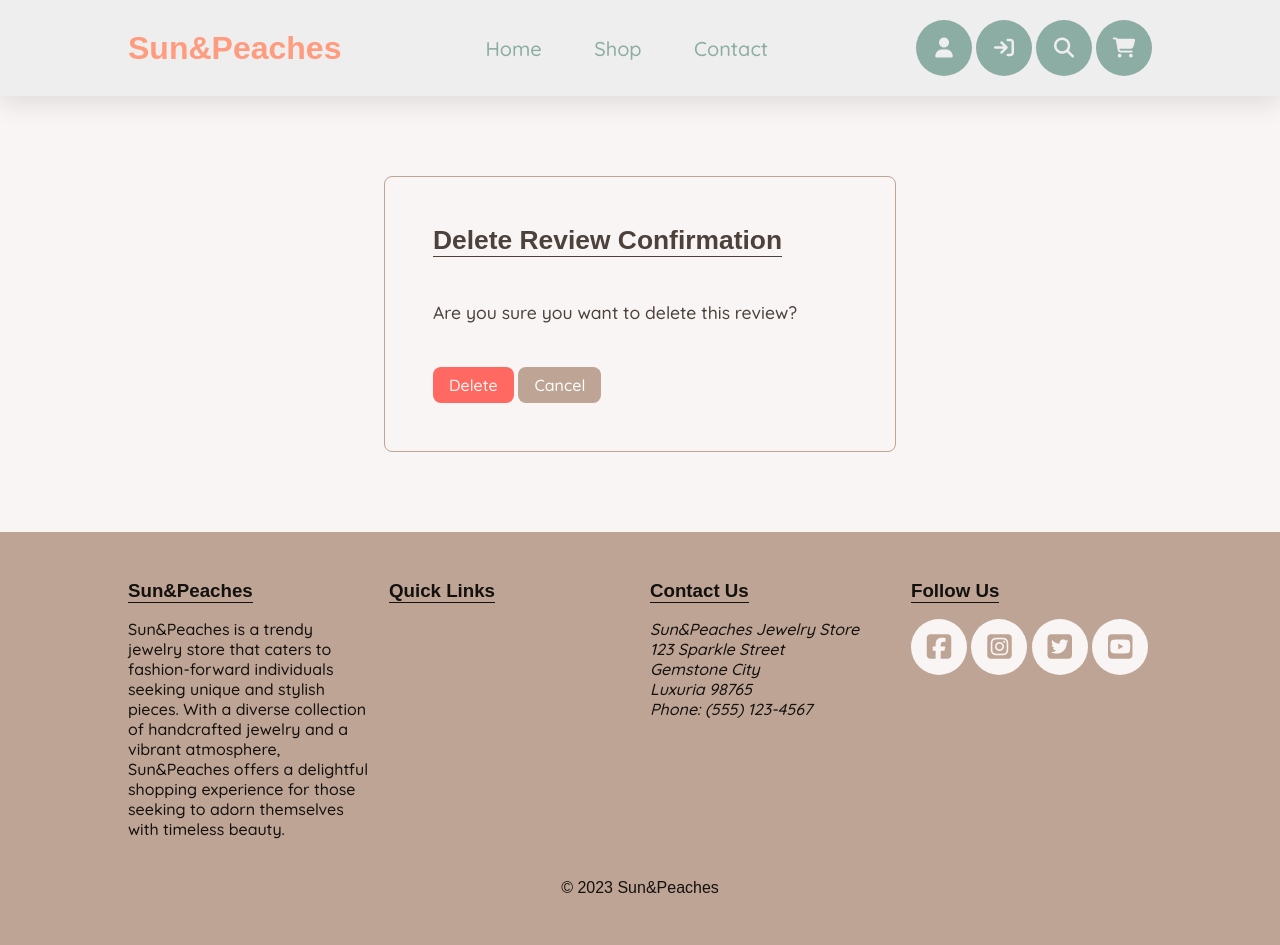
After one commit to radule90/CI_PP_5, a Django app: page /shop/delete_review/1/ in a window 1280 px wide. The commit adds this page. Run offline with Django 4.2, Linux system fonts and the light colour scheme; the visitor is signed in with stand-in values (Sample User, id 1); data that the repository does not hold is empty; some libraries are stand-ins or nearby versions; some web fonts are replaced.

Commit message:
Add delete_review view, confirm page, style, url

```diff
--- a/homepage/templates/homepage/index.html
+++ b/homepage/templates/homepage/index.html
@@ -6,7 +6,7 @@
 <div class="wrapper">
     hello world
 </div>
-<section class="subscription-wrapper">
+<div class="subscription-wrapper">
     <section class="subscription-inner-wrapper">
         <h2>Subscribe to our Newsletter</h2>
         <p>Subscribe to our newsletter for a sunshine-filled dose of exclusive deals and sparkling new arrivals from Sun & Peaches Jewelry.</p>
@@ -23,5 +23,5 @@
             <button type="submit" class="btn btn-add custom-pointer">Subscribe</button>
         </form>
     </section>
-</section>
+</div>
 {% endblock content %}
--- /dev/null
+++ b/product/templates/product/delete_review_confirm.html
@@ -0,0 +1,21 @@
+{% extends 'base.html' %}
+{% load static %}
+{% block head_title %}Delete Review Confirmation{% endblock head_title %}
+{% block content %}
+<div class="wrapper">
+    <section class="account-card">
+        <h2>Delete Review Confirmation</h2>
+        <br>
+        <br>
+        <p>Are you sure you want to delete this review?</p>
+        <br>
+        <br>
+        <!-- Confirmation Form -->
+        <form method="POST">
+            {% csrf_token %}
+            <button type="submit" class="btn btn-remove custom-pointer">Delete</button>
+            <a href="{{ previous_url }}" class="btn btn-cancel custom-pointer">Cancel</a>
+        </form>
+    </section>
+</div>
+{% endblock content %}
--- a/product/templates/product/product_detail.html
+++ b/product/templates/product/product_detail.html
@@ -145,6 +145,12 @@
                                 </div>
                                 <br>
                                 <p>{{ review.review }}</p>
+                                {% comment %} Render delet button to logged in user who is author of review {% endcomment %}
+                                {% if request.user.is_authenticated and request.user.id == review.user.id %}
+                                <div class="btn-right">
+                                    <a href="{% url 'delete_review' review.id %}" class="btn btn-remove custom-pointer">Delete</a>
+                                </div>
+                                {% endif %}
                             </div>
                         {% endfor %}
                     {% else %}
--- a/product/urls.py
+++ b/product/urls.py
@@ -9,5 +9,7 @@ urlpatterns = [
          views.product_detail, name='product_detail'),
     path('search/', views.search, name='search'),
     path('create_review/<int:product_id>/', views.create_review,
-         name='create_review')
+         name='create_review'),
+    path('delete_review/<int:review_id>/', views.delete_review,
+         name='delete_review')
 ]
--- a/product/views.py
+++ b/product/views.py
@@ -161,3 +161,31 @@ def create_review(request, product_id):
                 # Display a success message and redirect to the referrer URL
                 messages.success(request, 'Review created successfully.')
                 return redirect(url)
+
+
+@login_required(login_url='signin')
+def delete_review(request, review_id):
+    '''
+    Function based view to delete a review
+    '''
+    # Get the URL of the previous page (referrer)
+    url = request.META.get('HTTP_REFERER')
+
+    try:
+        # Get the review to be deleted if belongs to logged in user
+        review = Review.objects.get(id=review_id, user=request.user)
+        if request.method == 'POST':
+            # Delete the review and show success message
+            review.delete()
+            messages.success(request, 'Review deleted successfully.')
+            return redirect(review.product.get_absolute_url())
+    except Review.DoesNotExist:
+        # If review doesnt exist or doesn't belong to user, show error message
+        messages.error(
+            request,
+            'Review not found or you do not have permission to delete it.')
+    template = 'product/delete_review_confirm.html'
+    context = {
+        'previous_url': url,
+    }
+    return render(request, template, context)
--- a/static/css/styles.css
+++ b/static/css/styles.css
@@ -780,15 +780,35 @@ td {
     background: var(--dark-background);
 }
 
-.btn-remove {
+.btn-remove,
+.account-card .btn-remove {
     background: var(--red);
     color: var(--light-background);
-}
-
-.btn-remove:hover {
+    border: none;
+    padding: .5rem 1rem;
+}
+
+.btn-remove:hover,
+.account-card .btn-remove:hover {
     color: var(--red);
     background: var(--light-background);
 }
+
+.btn-right {
+    margin-block-start: 1rem;
+    text-align: right;
+}
+
+.btn-cancel {
+    background: var(--dark-background);
+    color: var(--white);
+}
+
+.btn-cancel:hover {
+    background: var(--light-background);
+    color: var(--dark-background);
+}
+
 
 /* Checkout Page*/
 .checkout-billing {
@@ -856,7 +876,6 @@ td {
     border: 1px solid var(--font-color);
     border-radius: 0.5rem;
     cursor: pointer;
-    font-size: 1.1rem;
     width: fit-content;
 }
 
```
